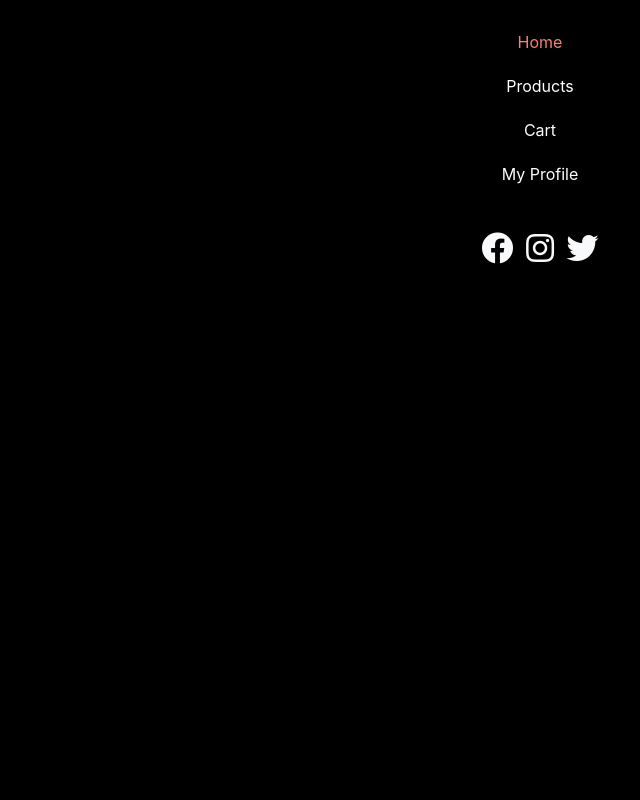
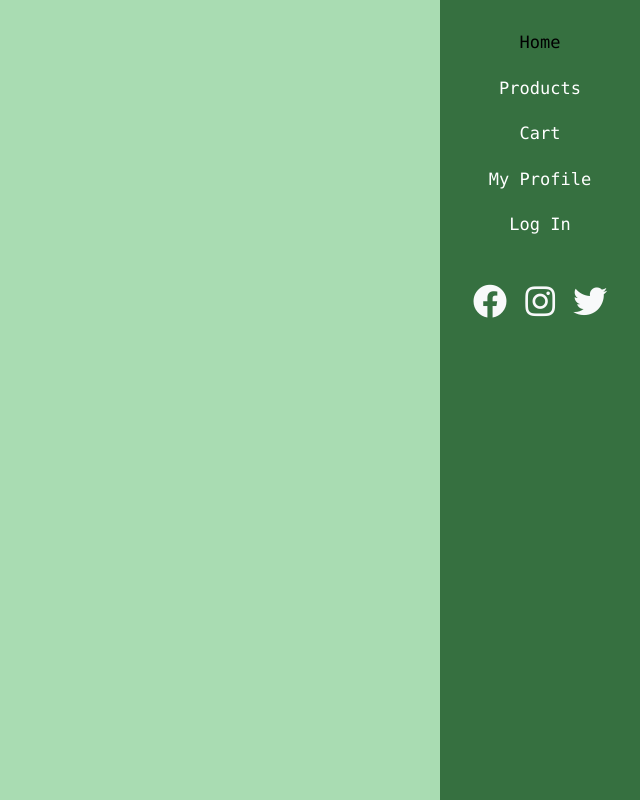
Before and after one commit to Alex-Senst/ChaoticGoods, a PHP site: page / in a window 1280 px wide. Shown: the whole page, without its empty margins (640-1280 px from the left). Run offline with PHP 8.4, Linux system fonts and the light colour scheme.

Commit message:
Changed background color and font

```diff
--- a/Shopping Website/index.html
+++ b/Shopping Website/index.html
@@ -15,6 +15,7 @@
             <li><a href="products.html">Products</a></li>
             <li><a href="cart.html">Cart</a></li>
             <li><a href="user.html">My Profile</a></li>
+            <li><a href="login.html">Log In</a></li>
         </ul>
         <div class="social-icons">
             <a href="https://facebook.com" target="_blank" class="text-light mr-2"><i class="fab fa-facebook fa-2x"></i></a>
--- a/Shopping Website/styles.css
+++ b/Shopping Website/styles.css
@@ -1,5 +1,5 @@
 body {
-    background-color: black;
+    background-color: #A9DCB2;
     margin: 0;
     padding: 0;
     overflow-x: hidden;
@@ -18,6 +18,7 @@ header, h2, .form-label, .text {
     margin-top: 20px;
     margin-left: 40px;
     margin-bottom: 20px;
+    font-family: 'Lucida Console', monospace;
 }
 .sidebar {
     position: fixed;
@@ -25,9 +26,11 @@ header, h2, .form-label, .text {
     right: 0;
     height: 100%;
     width: 200px;
-    background-color: black;
+    background-color: #367040;
     padding-top: 20px;
     z-index: 1000;
+    font-family: 'Lucida Console', monospace;
+    font-size: 17px;
 }
 .sidebar ul {
     list-style: none;
@@ -43,7 +46,7 @@ header, h2, .form-label, .text {
     display: block;
 }
 .sidebar ul li a:hover, .sidebar ul li a.active {
-    color: salmon;
+    color: black;
     border-radius: 5px;
 }
 .social-icons {
```
